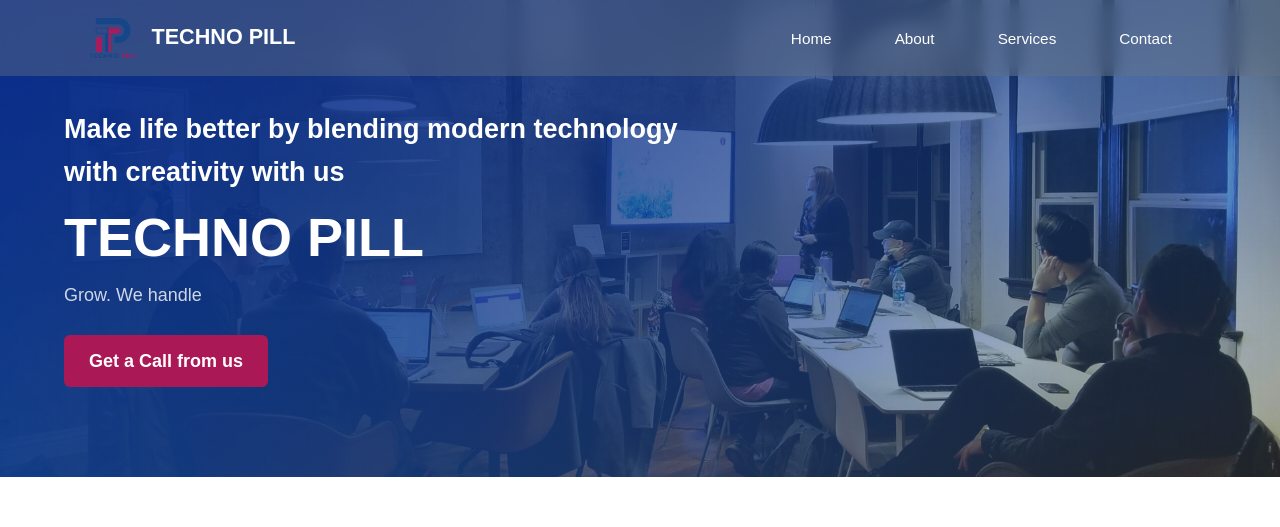
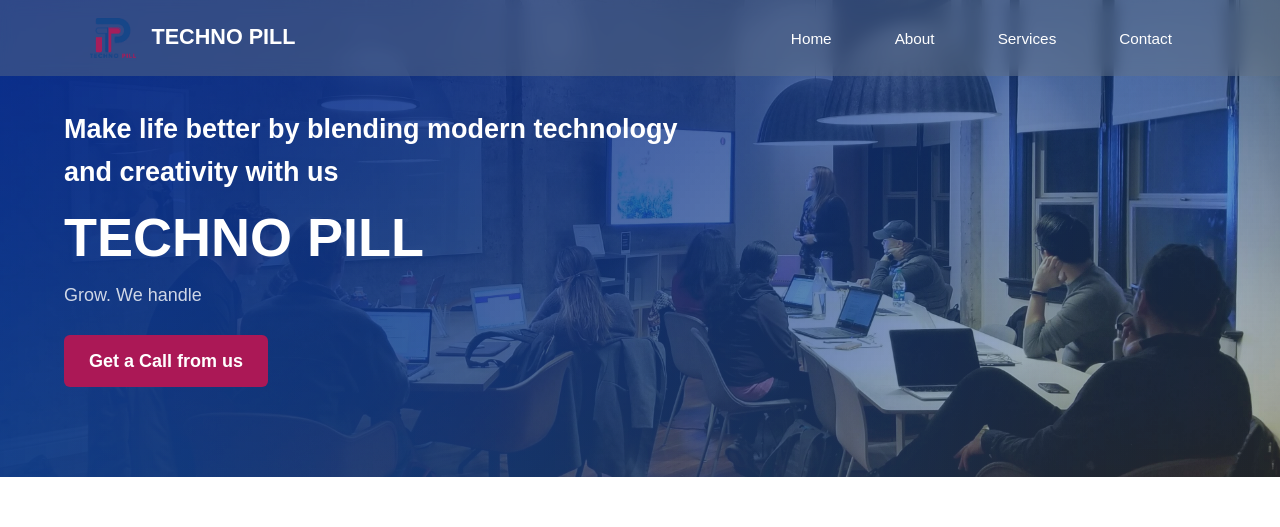
Before and after one commit to Jaya30102003/TECHNO-PILL, a plain HTML site: page index.html in a window 1280 px wide. Shown: the top 527 px of the page. Drawn offline with Linux system fonts and the light colour scheme.

Commit message:
Animations Update

```diff
--- a/index.html
+++ b/index.html
@@ -31,7 +31,7 @@
   <!-- ===== HERO ===== -->
   <section id="home" class="hero">
     <div class="hero-content">
-      <h2>Make life better by blending modern technology with creativity with us <br>
+      <h2>Make life better by blending modern technology and creativity with us <br>
         <span><h1>TECHNO PILL</h1></span>
       </h2>
       <p>Grow. We handle</p>
@@ -131,6 +131,21 @@
   <footer class="footer">
     <p>© 2025 TECHNO PILL. All rights reserved.</p>
   </footer>
+  <script>
+  const sections = document.querySelectorAll('section');
+
+  const observer = new IntersectionObserver((entries) => {
+    entries.forEach(entry => {
+      if (entry.isIntersecting) {
+        entry.target.classList.add('show');
+      } else {
+        entry.target.classList.remove('show');
+      }
+    });
+  }, { threshold: 0.2 }); // trigger when 20% of the section is visible
+
+  sections.forEach(section => observer.observe(section));
+</script>
 
   <script src="script.js"></script>
 </body>
--- a/style.css
+++ b/style.css
@@ -590,3 +590,16 @@
   border-right: 6px solid transparent;
   border-top: 6px solid #ab1856;
 }
+
+/* === SECTION ANIMATION BASE === */
+section {
+  opacity: 0;
+  transform: translateY(50px);
+  transition: all 0.8s ease-out;
+}
+
+/* When visible */
+section.show {
+  opacity: 1;
+  transform: translateY(0);
+}
```
Also changed, not shown: script.js (line endings or trailing spaces).
